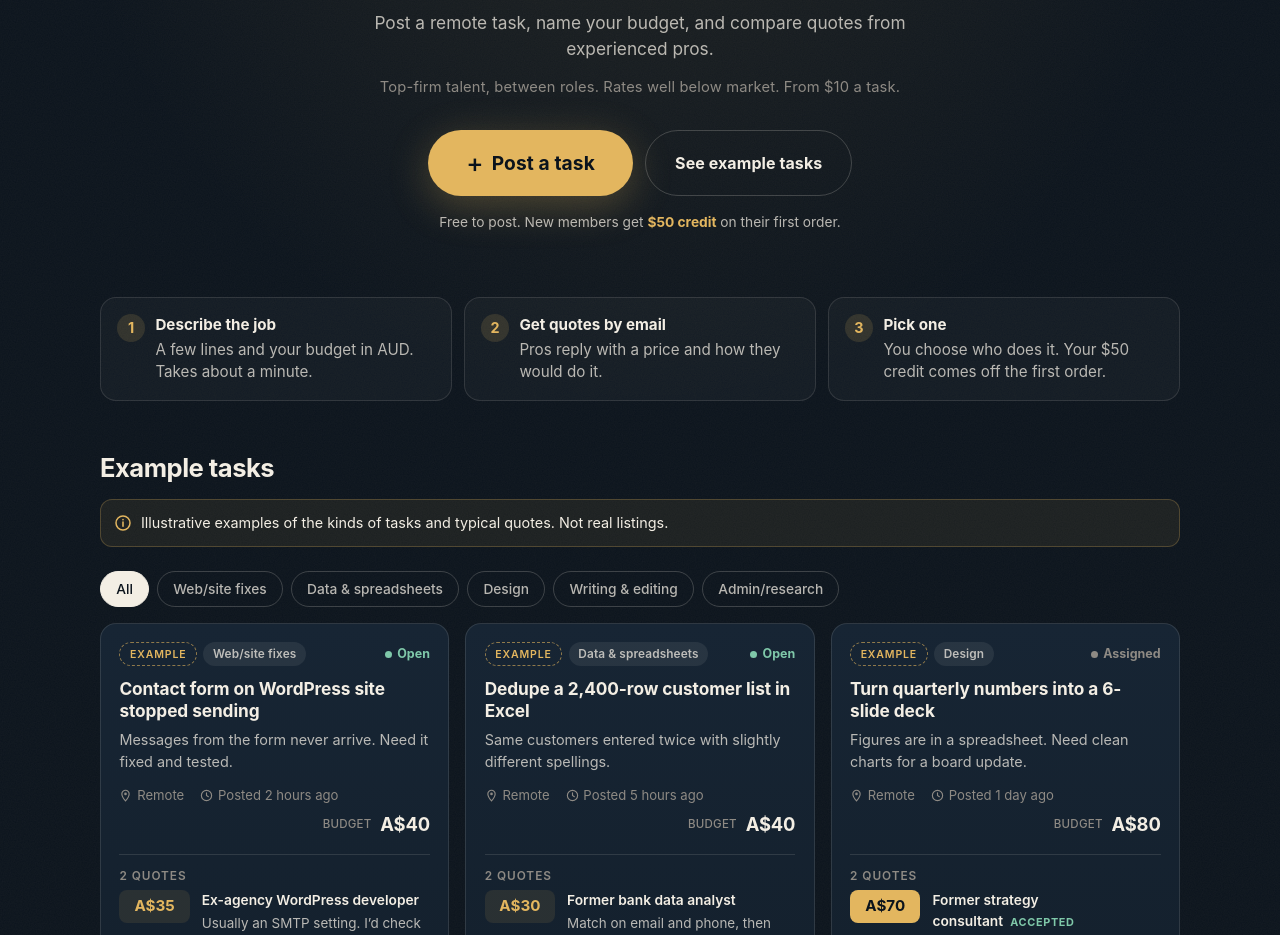
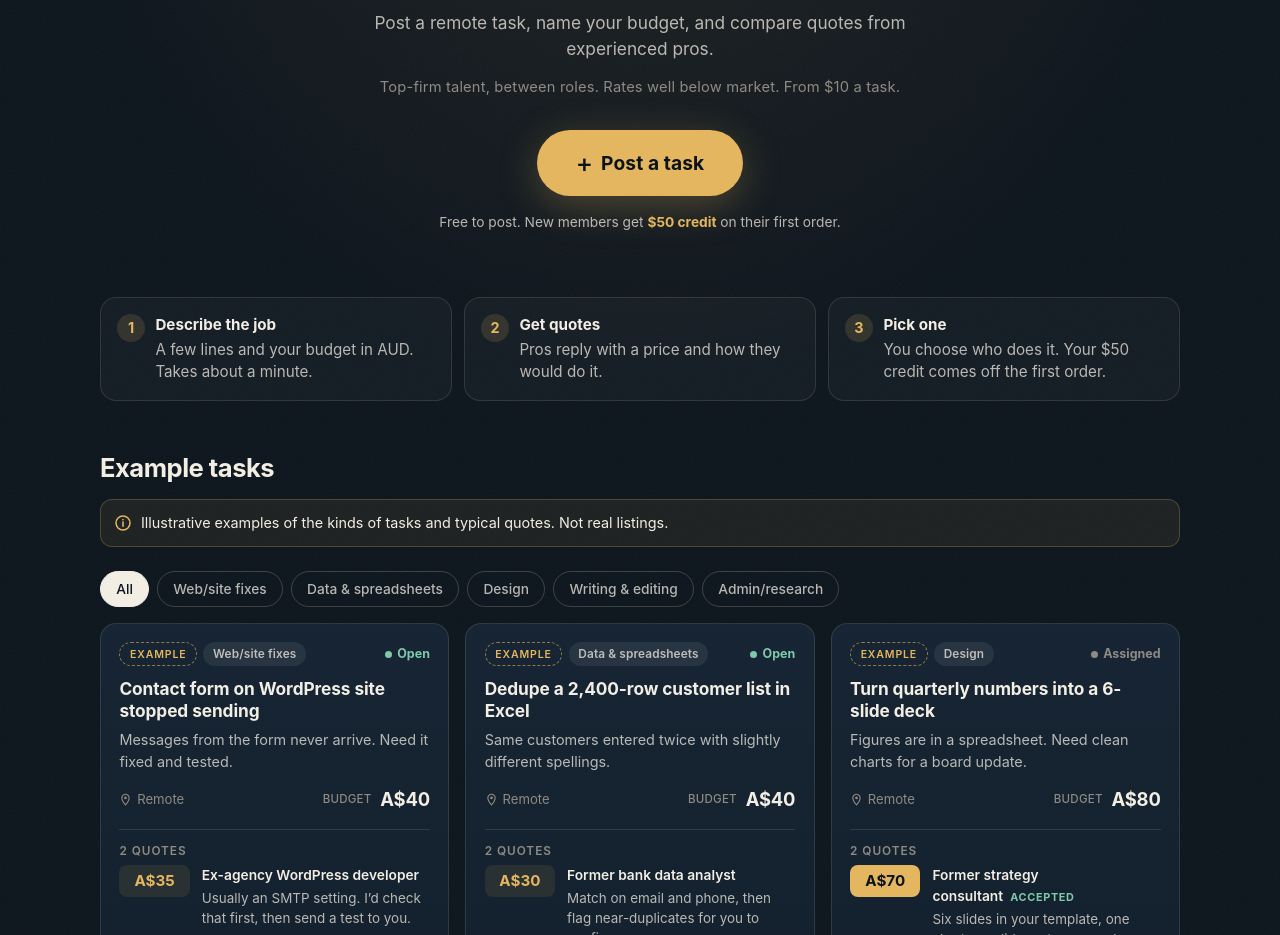
Before and after one commit to todanley/afterrole, a plain HTML site: page index.html in a window 1280 px wide. Shown: the part 407-1342 px from the top of the page. Drawn offline with Linux system fonts and the light colour scheme.

Commit message:
Drop the second hero button and Posted-ago labels; retitle the quotes step.

```diff
--- a/index.html
+++ b/index.html
@@ -79,8 +79,6 @@
     .btn:focus-visible { outline: 0; box-shadow: 0 0 0 3px rgba(224, 178, 92, 0.4); }
     .btn-gold { background: var(--gold); color: var(--ink); }
     .btn-gold:hover { background: var(--gold-hover); }
-    .btn-ghost { background: transparent; color: var(--cream); border: 1px solid var(--line-2); }
-    .btn-ghost:hover { border-color: var(--gold); background: rgba(224, 178, 92, 0.08); }
     .btn-sm { height: 40px; padding: 0 1.1rem; font-size: 0.92rem; }
     .btn-lg { height: 60px; padding: 0 2rem; font-size: 1.12rem; }
     .btn-xl { height: 66px; padding: 0 2.4rem; font-size: 1.2rem; box-shadow: 0 10px 40px rgba(227, 182, 95, 0.28); }
@@ -100,9 +98,8 @@
     .hero h1 em { font-style: normal; color: var(--gold); }
     .hero .sub { margin: 1.1rem auto 0; max-width: 34rem; color: var(--soft); font-size: 1.08rem; }
     .hero .position { margin: 0.9rem auto 0; color: var(--muted); font-size: 0.92rem; letter-spacing: 0.01em; }
-    .cta-row { display: flex; flex-direction: column; align-items: center; gap: 0.75rem; margin-top: 2rem; }
+    .cta-row { display: flex; justify-content: center; margin-top: 2rem; }
     .cta-row .btn-xl { width: 100%; max-width: 22rem; }
-    .cta-row .btn-ghost { width: 100%; max-width: 22rem; height: 54px; font-size: 1rem; }
     .credit-note { margin: 1rem 0 0; font-size: 0.86rem; color: var(--soft); }
     .credit-note strong { color: var(--gold); font-weight: 650; }
 
@@ -247,9 +244,7 @@
     .hp { position: absolute; left: -10000px; width: 1px; height: 1px; overflow: hidden; }
 
     @media (min-width: 640px) {
-      .cta-row { flex-direction: row; justify-content: center; }
-      .cta-row .btn-xl, .cta-row .btn-ghost { width: auto; }
-      .cta-row .btn-ghost { height: 66px; padding: 0 1.8rem; }
+      .cta-row .btn-xl { width: auto; }
       .steps { grid-template-columns: repeat(3, 1fr); }
       .grid { grid-template-columns: repeat(2, 1fr); }
       .row2 { grid-template-columns: 1fr 1fr; }
@@ -290,7 +285,6 @@
         <p class="position">Top-firm talent, between roles. Rates well below market. From $10 a task.</p>
         <div class="cta-row">
           <button class="btn btn-gold btn-xl" type="button" data-open-post><span class="plus">+</span> Post a task</button>
-          <a class="btn btn-ghost" href="#examples">See example tasks</a>
         </div>
         <p class="credit-note">Free to post. New members get <strong>$50 credit</strong> on their first order.</p>
       </div>
@@ -299,7 +293,7 @@
     <section id="how" class="wrap" aria-label="How it works">
       <ol class="steps">
         <li><b>Describe the job</b>A few lines and your budget in AUD. Takes about a minute.</li>
-        <li><b>Get quotes by email</b>Pros reply with a price and how they would do it.</li>
+        <li><b>Get quotes</b>Pros reply with a price and how they would do it.</li>
         <li><b>Pick one</b>You choose who does it. Your $50 credit comes off the first order.</li>
       </ol>
     </section>
@@ -393,29 +387,28 @@
     (function () {
       // Illustrative examples only. Not real listings, people or offers.
       var TASKS = [
-        { cat: "Web/site fixes", title: "Contact form on WordPress site stopped sending", desc: "Messages from the form never arrive. Need it fixed and tested.", budget: 40, ago: "2 hours ago", status: "open",
+        { cat: "Web/site fixes", title: "Contact form on WordPress site stopped sending", desc: "Messages from the form never arrive. Need it fixed and tested.", budget: 40, status: "open",
           offers: [["A$35", "Ex-agency WordPress developer", "Usually an SMTP setting. I’d check that first, then send a test to you."], ["A$40", "Former in-house web developer", "Fix plus a short note on what broke so it’s easy to spot next time."]] },
-        { cat: "Data & spreadsheets", title: "Dedupe a 2,400-row customer list in Excel", desc: "Same customers entered twice with slightly different spellings.", budget: 40, ago: "5 hours ago", status: "open",
+        { cat: "Data & spreadsheets", title: "Dedupe a 2,400-row customer list in Excel", desc: "Same customers entered twice with slightly different spellings.", budget: 40, status: "open",
           offers: [["A$30", "Former bank data analyst", "Match on email and phone, then flag near-duplicates for you to confirm."], ["A$35", "Ex-consulting analyst", "Cleaned file plus a tab listing every row I merged."]] },
-        { cat: "Design", title: "Turn quarterly numbers into a 6-slide deck", desc: "Figures are in a spreadsheet. Need clean charts for a board update.", budget: 80, ago: "1 day ago", status: "assigned",
+        { cat: "Design", title: "Turn quarterly numbers into a 6-slide deck", desc: "Figures are in a spreadsheet. Need clean charts for a board update.", budget: 80, status: "assigned",
           offers: [["A$70", "Former strategy consultant", "Six slides in your template, one chart per slide, notes on each.", true], ["A$75", "Ex-agency presentation designer", "Can match your brand colours and send PowerPoint and PDF."]] },
-        { cat: "Writing & editing", title: "Proofread 3,000 words of website copy", desc: "Australian English. Five pages, mostly service descriptions.", budget: 50, ago: "1 day ago", status: "assigned",
+        { cat: "Writing & editing", title: "Proofread 3,000 words of website copy", desc: "Australian English. Five pages, mostly service descriptions.", budget: 50, status: "assigned",
           offers: [["A$40", "Former in-house editor at a publisher", "Tracked changes in Google Docs, with queries in comments.", true], ["A$45", "Ex-corporate comms manager", "Proofread plus suggestions where a sentence runs long."]] },
-        { cat: "Admin/research", title: "Find 30 packaging suppliers in NSW and VIC", desc: "Name, website, minimum order and contact email in a sheet.", budget: 45, ago: "3 hours ago", status: "open",
+        { cat: "Admin/research", title: "Find 30 packaging suppliers in NSW and VIC", desc: "Name, website, minimum order and contact email in a sheet.", budget: 45, status: "open",
           offers: [["A$35", "Former procurement coordinator", "I’ll check each website for minimum order, not just directory listings."], ["A$45", "Ex-operations manager", "30 suppliers plus a short note on the five that look best."]] },
-        { cat: "Data & spreadsheets", title: "Google Sheet that flags overdue invoices", desc: "Highlight anything unpaid after 30 days and total it by client.", budget: 25, ago: "6 hours ago", status: "open",
+        { cat: "Data & spreadsheets", title: "Google Sheet that flags overdue invoices", desc: "Highlight anything unpaid after 30 days and total it by client.", budget: 25, status: "open",
           offers: [["A$20", "Former finance analyst", "Conditional formatting plus a summary tab by client."], ["A$25", "Ex-accounting firm associate", "Can add an aged-debt view (30/60/90 days) as well."]] },
-        { cat: "Writing & editing", title: "Write three product descriptions", desc: "Skincare range, about 100 words each, plain and factual.", budget: 20, ago: "4 hours ago", status: "open",
+        { cat: "Writing & editing", title: "Write three product descriptions", desc: "Skincare range, about 100 words each, plain and factual.", budget: 20, status: "open",
           offers: [["A$15", "Ex-agency copywriter", "I’ll stick to what’s on the label and avoid health claims."], ["A$20", "Former retail marketing coordinator", "Three descriptions plus a short SEO title for each."]] },
-        { cat: "Admin/research", title: "Set up Gmail filters and an out-of-office reply", desc: "Shared inbox gets messy. Want labels for invoices, orders and support.", budget: 15, ago: "8 hours ago", status: "open",
+        { cat: "Admin/research", title: "Set up Gmail filters and an out-of-office reply", desc: "Shared inbox gets messy. Want labels for invoices, orders and support.", budget: 15, status: "open",
           offers: [["A$10", "Former IT support lead", "Labels, three filters and the auto-reply. About 20 minutes over a screen share."], ["A$15", "Ex-executive assistant", "Same setup plus a one-page guide for your team."]] },
-        { cat: "Web/site fixes", title: "Mobile menu won’t open on Squarespace site", desc: "Works on desktop. On phones the menu icon does nothing.", budget: 60, ago: "1 day ago", status: "assigned",
+        { cat: "Web/site fixes", title: "Mobile menu won’t open on Squarespace site", desc: "Works on desktop. On phones the menu icon does nothing.", budget: 60, status: "assigned",
           offers: [["A$45", "Ex-agency front-end developer", "Likely a custom code block clashing with the template. I’d test on iOS and Android.", true], ["A$55", "Former in-house web developer at a retailer", "Fix plus a check of the other pages on mobile."]] }
       ];
 
       function esc(s) { return String(s).replace(/[&<>"']/g, function (c) { return { "&": "&amp;", "<": "&lt;", ">": "&gt;", '"': "&quot;", "'": "&#39;" }[c]; }); }
       var pin = '<svg width="13" height="13" viewBox="0 0 16 16" aria-hidden="true"><path d="M8 1.5a4.5 4.5 0 0 0-4.5 4.5c0 3.4 4.5 8.5 4.5 8.5s4.5-5.1 4.5-8.5A4.5 4.5 0 0 0 8 1.5Z" fill="none" stroke="currentColor" stroke-width="1.4"/><circle cx="8" cy="6" r="1.6" fill="currentColor"/></svg>';
-      var clock = '<svg width="13" height="13" viewBox="0 0 16 16" aria-hidden="true"><circle cx="8" cy="8" r="6.3" fill="none" stroke="currentColor" stroke-width="1.4"/><path d="M8 4.6V8l2.3 1.5" fill="none" stroke="currentColor" stroke-width="1.4" stroke-linecap="round"/></svg>';
 
       var feed = document.getElementById("feed");
       feed.innerHTML = TASKS.map(function (t, i) {
@@ -424,7 +417,7 @@
           '<div class="card-top"><div class="chips"><span class="chip chip-ex">Example</span><span class="chip chip-cat">' + esc(t.cat) + '</span></div>' +
           '<span class="status ' + t.status + '">' + (t.status === "open" ? "Open" : "Assigned") + '</span></div>' +
           '<h3>' + esc(t.title) + '</h3><p class="desc">' + esc(t.desc) + '</p>' +
-          '<div class="meta"><span>' + pin + 'Remote</span><span>' + clock + 'Posted ' + esc(t.ago) + '</span>' +
+          '<div class="meta"><span>' + pin + 'Remote</span>' +
           '<span class="budget"><small>Budget</small>A$' + t.budget + '</span></div>' +
           '<p class="offers-label">' + n + (n === 1 ? ' quote' : ' quotes') + '</p>' +
           '<ul class="offers">' + t.offers.map(function (o) {
```
Also changed, not shown: thanks.html (+1 -1 lines).
